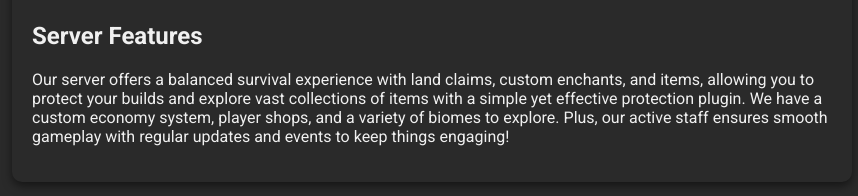
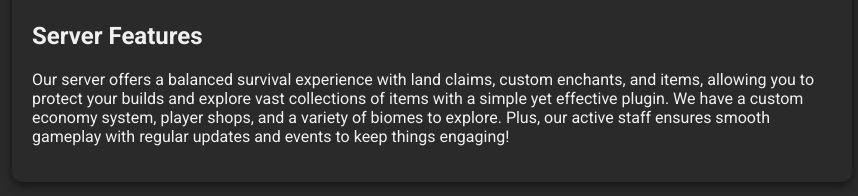
Before and after one commit to EvanTeGreat/VoidScent, a plain HTML site: page index.html in a window 1280 px wide. Both pictures are taken after a click on the link "Features". Shown: the part 201-397 px from the top of the page, without its empty margins (208-1066 px from the left). Drawn offline with Linux system fonts and the light colour scheme.

Commit message:
Update index.html

```diff
--- a/index.html
+++ b/index.html
@@ -170,7 +170,7 @@
 
         <div id="features" class="tab-content">
             <h2>Server Features</h2>
-            <p>Our server offers a balanced survival experience with land claims, custom enchants, and items, allowing you to protect your builds and explore vast collections of items with a simple yet effective protection plugin. We have a custom economy system, player shops, and a variety of biomes to explore. Plus, our active staff ensures smooth gameplay with regular updates and events to keep things engaging!</p>
+            <p>Our server offers a balanced survival experience with land claims, custom enchants, and items, allowing you to protect your builds and explore vast collections of items with a simple yet effective plugin. We have a custom economy system, player shops, and a variety of biomes to explore. Plus, our active staff ensures smooth gameplay with regular updates and events to keep things engaging!</p>
         </div>
 
         <div id="rules" class="tab-content">
```
